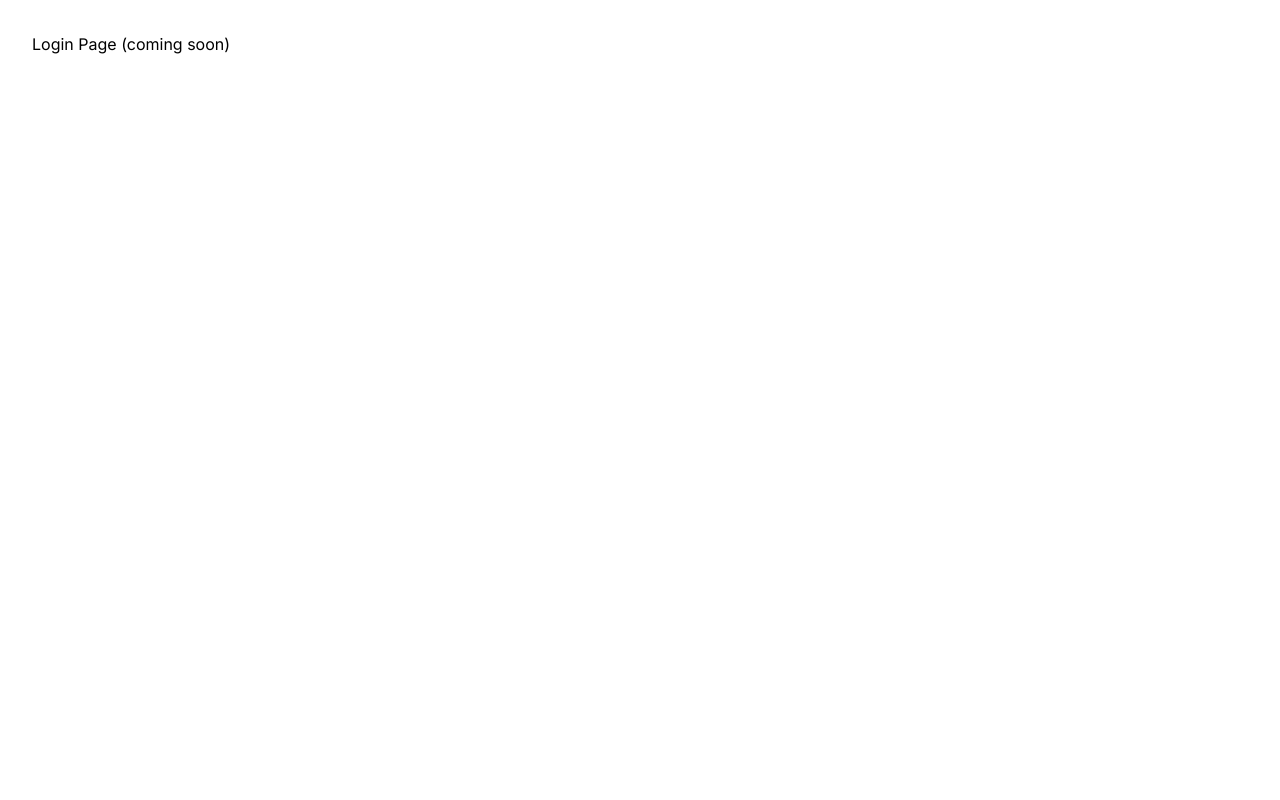
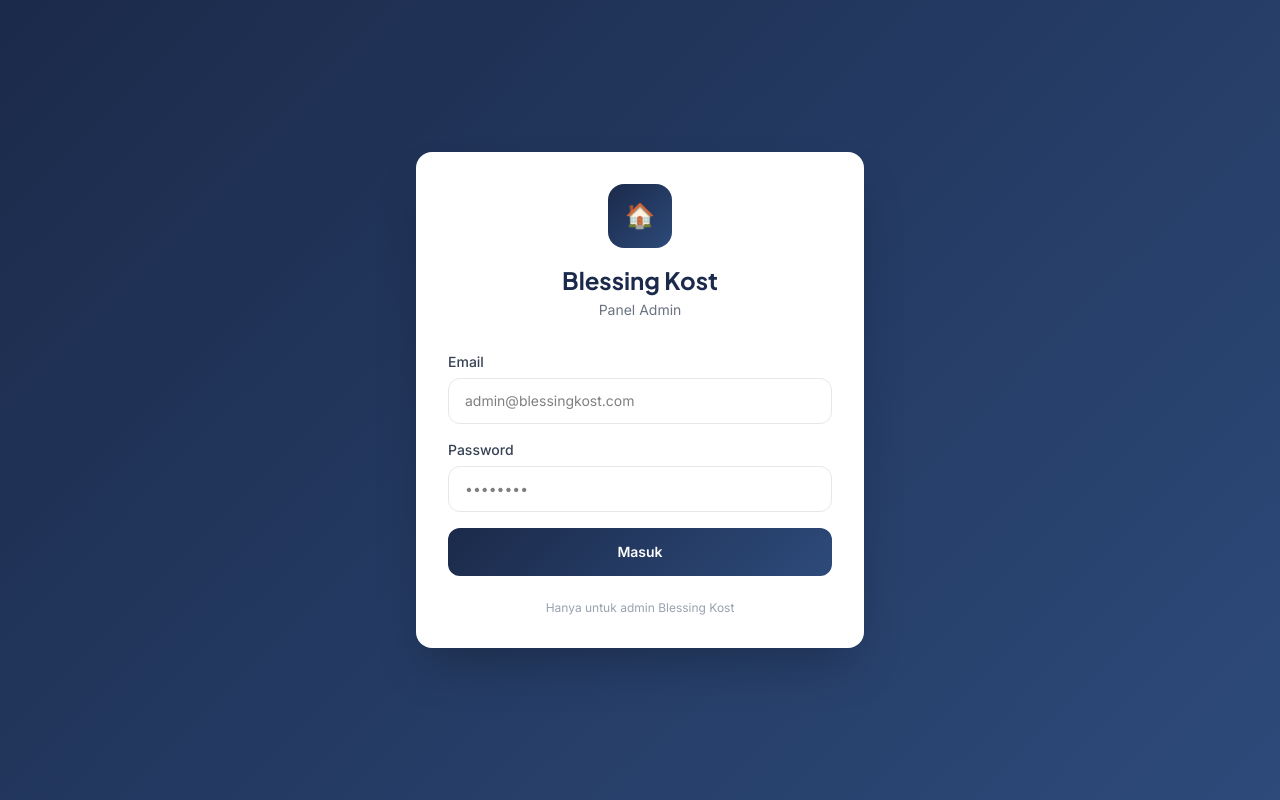
Before and after one commit to Rayzas06/BlessingKost, a React (Vite) app: page /admin/login in a window 1280 px wide. Built offline with nearby package versions, Linux system fonts and the light colour scheme; no server answers.

Commit message:
feat: admin pages placeholder (kamar, galeri, fasilitas, testimoni, pengaturan)

```diff
--- a/src/pages/admin/FasilitasPage.jsx
+++ b/src/pages/admin/FasilitasPage.jsx
@@ -1,3 +1,4 @@
+import AdminLayout from "../../components/admin/AdminLayout"
 export default function FasilitasPage() {
-  return <div className="p-8">Kelola Fasilitas (coming soon)</div>
+  return <AdminLayout><div className="bg-white rounded-2xl p-8 shadow-sm"><h2 className="text-xl font-bold text-[#1B2A4A]">Kelola Fasilitas — Coming Soon</h2></div></AdminLayout>
 }
--- a/src/pages/admin/GaleriPage.jsx
+++ b/src/pages/admin/GaleriPage.jsx
@@ -1,3 +1,4 @@
+import AdminLayout from "../../components/admin/AdminLayout"
 export default function GaleriPage() {
-  return <div className="p-8">Kelola Galeri (coming soon)</div>
+  return <AdminLayout><div className="bg-white rounded-2xl p-8 shadow-sm"><h2 className="text-xl font-bold text-[#1B2A4A]">Kelola Galeri — Coming Soon</h2></div></AdminLayout>
 }
--- a/src/pages/admin/KamarPage.jsx
+++ b/src/pages/admin/KamarPage.jsx
@@ -1,3 +1,4 @@
+import AdminLayout from "../../components/admin/AdminLayout"
 export default function KamarPage() {
-  return <div className="p-8">Kelola Kamar (coming soon)</div>
+  return <AdminLayout><div className="bg-white rounded-2xl p-8 shadow-sm"><h2 className="text-xl font-bold text-[#1B2A4A]">Kelola Kamar — Coming Soon</h2></div></AdminLayout>
 }
--- a/src/pages/admin/LoginPage.jsx
+++ b/src/pages/admin/LoginPage.jsx
@@ -1,3 +1,94 @@
+import { useState } from 'react'
+import { useNavigate } from 'react-router-dom'
+import { supabase } from '../../lib/supabase'
+
 export default function LoginPage() {
-  return <div className="p-8">Login Page (coming soon)</div>
+  const [email, setEmail] = useState('')
+  const [password, setPassword] = useState('')
+  const [loading, setLoading] = useState(false)
+  const [error, setError] = useState('')
+  const navigate = useNavigate()
+
+  const handleLogin = async (e) => {
+    e.preventDefault()
+    setLoading(true)
+    setError('')
+
+    const { error } = await supabase.auth.signInWithPassword({ email, password })
+
+    if (error) {
+      setError('Email atau password salah. Coba lagi.')
+      setLoading(false)
+    } else {
+      navigate('/admin/dashboard')
+    }
+  }
+
+  return (
+    <div className="min-h-screen flex items-center justify-center px-4" style={{background: 'linear-gradient(135deg, #1B2A4A 0%, #2D4A7A 100%)'}}>
+      <div className="bg-white rounded-2xl shadow-2xl p-8 w-full max-w-md">
+        {/* Header */}
+        <div className="text-center mb-8">
+          <div className="w-16 h-16 rounded-2xl flex items-center justify-center mx-auto mb-4" style={{background: 'linear-gradient(135deg, #1B2A4A 0%, #2D4A7A 100%)'}}>
+            <span className="text-2xl">🏠</span>
+          </div>
+          <h1 className="text-2xl font-bold text-[#1B2A4A]" style={{fontFamily: 'Plus Jakarta Sans, sans-serif'}}>
+            Blessing Kost
+          </h1>
+          <p className="text-gray-500 text-sm mt-1">Panel Admin</p>
+        </div>
+
+        {/* Form */}
+        <form onSubmit={handleLogin} className="space-y-4">
+          {error && (
+            <div className="bg-red-50 border border-red-200 text-red-600 text-sm px-4 py-3 rounded-xl">
+              {error}
+            </div>
+          )}
+
+          <div>
+            <label className="block text-sm font-medium text-gray-700 mb-1.5">Email</label>
+            <input
+              type="email"
+              value={email}
+              onChange={e => setEmail(e.target.value)}
+              placeholder="admin@blessingkost.com"
+              required
+              className="w-full px-4 py-3 rounded-xl border border-gray-200 text-sm focus:outline-none focus:border-[#1B2A4A] focus:ring-2 focus:ring-[#1B2A4A]/10 transition"
+            />
+          </div>
+
+          <div>
+            <label className="block text-sm font-medium text-gray-700 mb-1.5">Password</label>
+            <input
+              type="password"
+              value={password}
+              onChange={e => setPassword(e.target.value)}
+              placeholder="••••••••"
+              required
+              className="w-full px-4 py-3 rounded-xl border border-gray-200 text-sm focus:outline-none focus:border-[#1B2A4A] focus:ring-2 focus:ring-[#1B2A4A]/10 transition"
+            />
+          </div>
+
+          <button
+            type="submit"
+            disabled={loading}
+            className="w-full py-3.5 rounded-xl font-semibold text-white text-sm transition-all duration-300 hover:scale-[1.02] hover:shadow-lg disabled:opacity-60 disabled:cursor-not-allowed disabled:hover:scale-100"
+            style={{background: 'linear-gradient(135deg, #1B2A4A 0%, #2D4A7A 100%)'}}
+          >
+            {loading ? (
+              <span className="flex items-center justify-center gap-2">
+                <div className="w-4 h-4 border-2 border-white border-t-transparent rounded-full animate-spin" />
+                Masuk...
+              </span>
+            ) : 'Masuk'}
+          </button>
+        </form>
+
+        <p className="text-center text-gray-400 text-xs mt-6">
+          Hanya untuk admin Blessing Kost
+        </p>
+      </div>
+    </div>
+  )
 }
--- a/src/pages/admin/PengaturanPage.jsx
+++ b/src/pages/admin/PengaturanPage.jsx
@@ -1,3 +1,4 @@
+import AdminLayout from "../../components/admin/AdminLayout"
 export default function PengaturanPage() {
-  return <div className="p-8">Pengaturan (coming soon)</div>
+  return <AdminLayout><div className="bg-white rounded-2xl p-8 shadow-sm"><h2 className="text-xl font-bold text-[#1B2A4A]">Pengaturan — Coming Soon</h2></div></AdminLayout>
 }
--- a/src/pages/admin/TestimoniPage.jsx
+++ b/src/pages/admin/TestimoniPage.jsx
@@ -1,3 +1,4 @@
+import AdminLayout from "../../components/admin/AdminLayout"
 export default function TestimoniPage() {
-  return <div className="p-8">Kelola Testimoni (coming soon)</div>
+  return <AdminLayout><div className="bg-white rounded-2xl p-8 shadow-sm"><h2 className="text-xl font-bold text-[#1B2A4A]">Kelola Testimoni — Coming Soon</h2></div></AdminLayout>
 }
```
